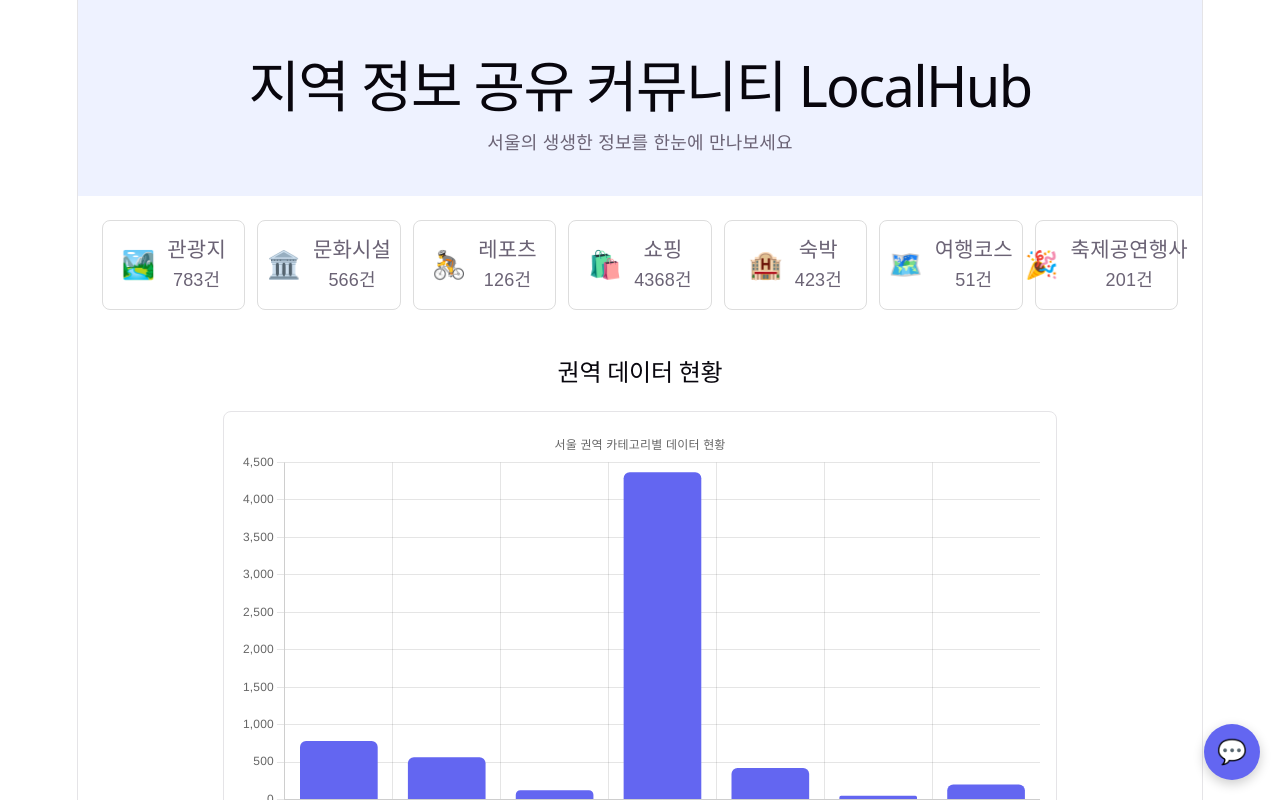
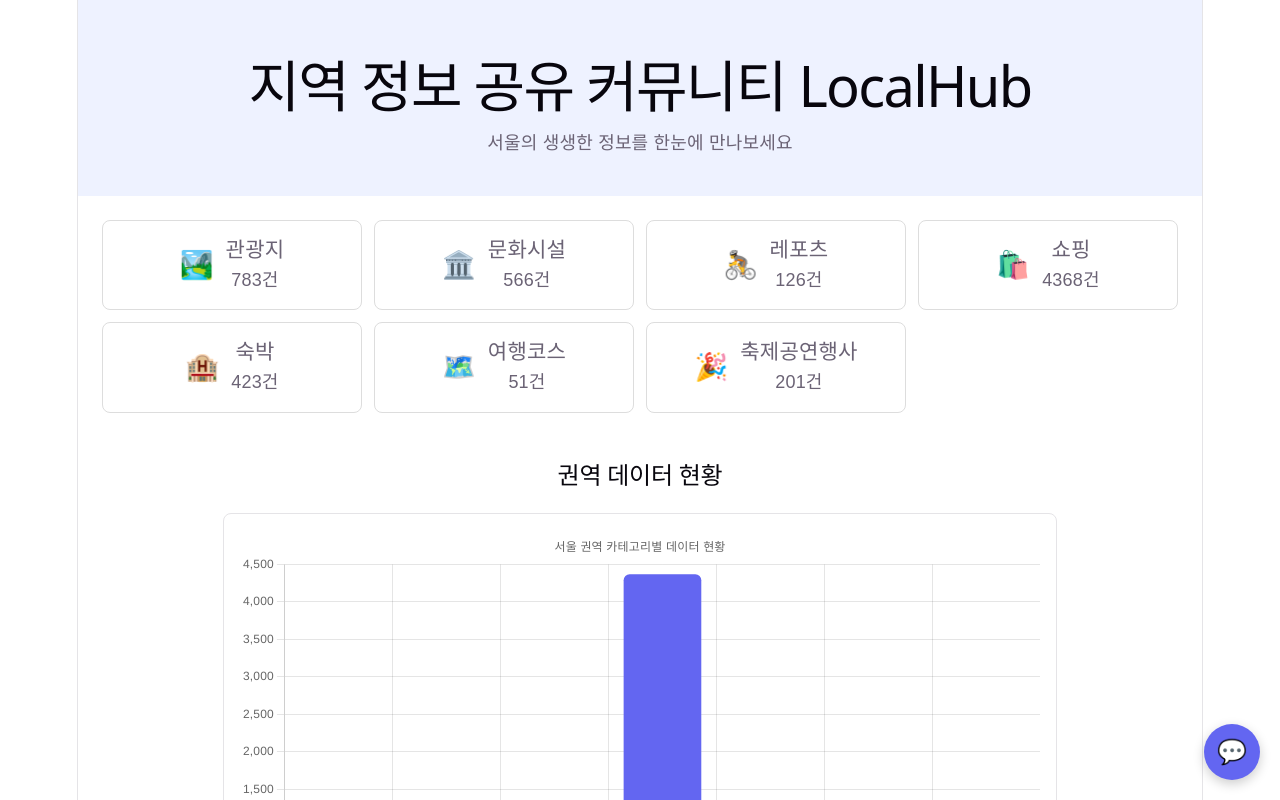
Before and after one commit to hy072199/sc_team4, a Vue app: page / in a window 1280 px wide. Shown: the top 800 px of the page. Built offline with nearby package versions, Linux system fonts and the light colour scheme; a web font is replaced by a local one.

Commit message:
카테고리 레이아웃 4-3 구조로 변경

```diff
--- a/src/views/HomeView.vue
+++ b/src/views/HomeView.vue
@@ -54,7 +54,7 @@
 }
 .category-grid {
   display: grid;
-  grid-template-columns: repeat(auto-fit, minmax(140px, 1fr));
+  grid-template-columns: repeat(4, 1fr);
   gap: 12px;
   padding: 24px;
 }
```
